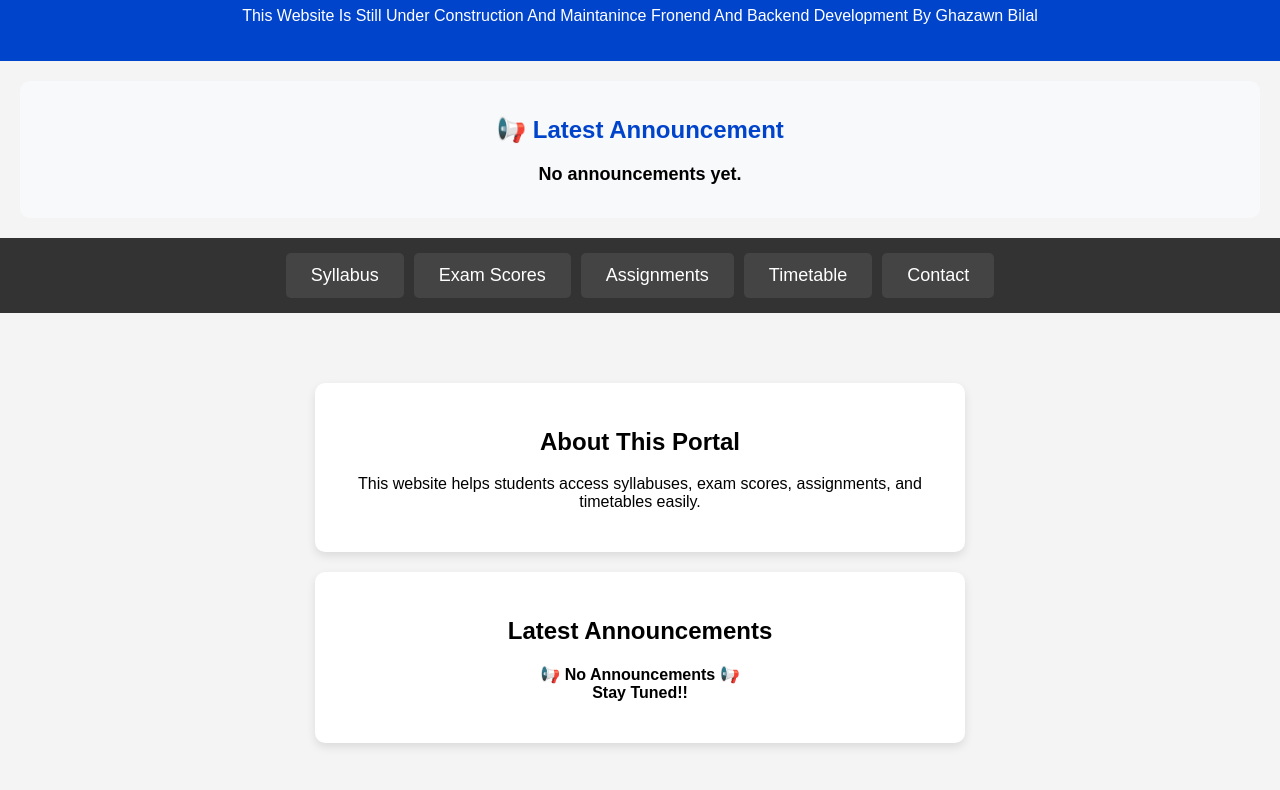
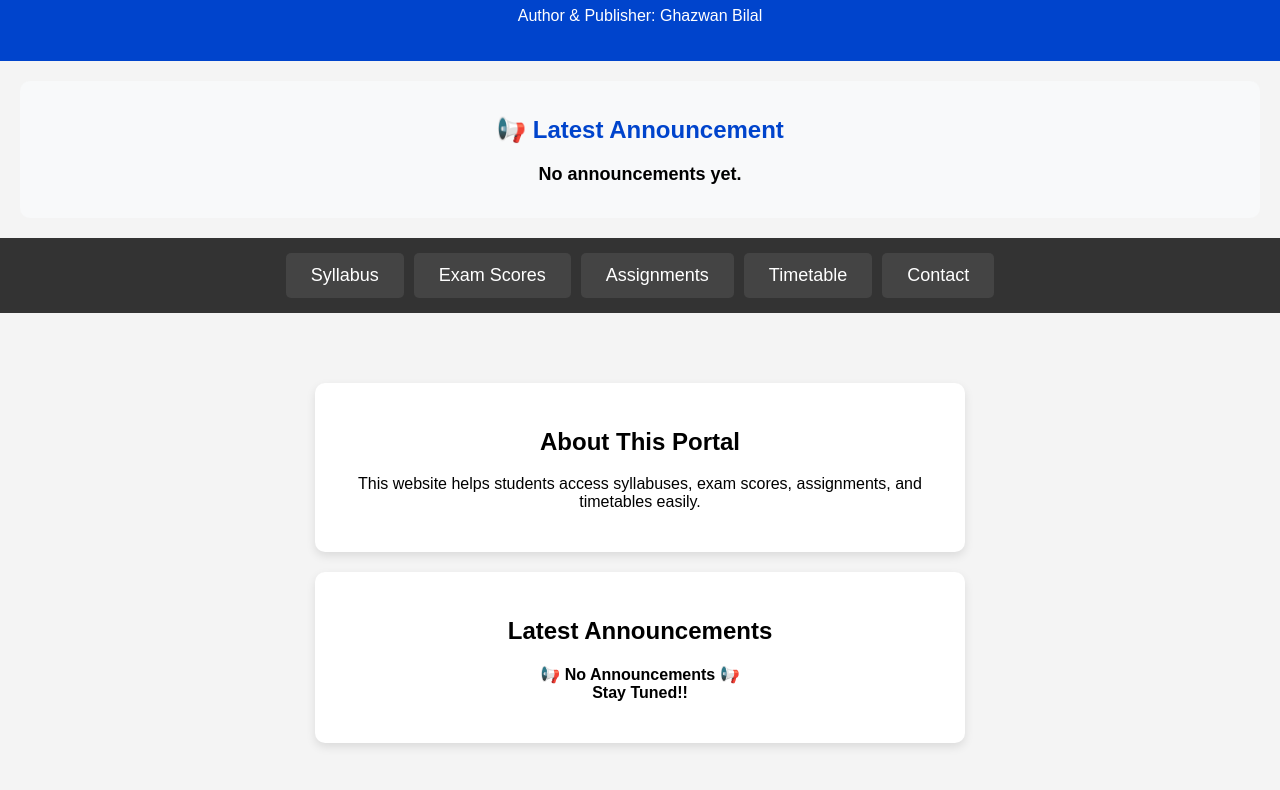
Before and after one commit to GhazwanBilal/school-website, a website: page index.html in a window 1280 px wide. Shown: the part 210-1000 px from the top of the page. Drawn offline with Linux system fonts and the light colour scheme; no server answers.

Commit message:
Update index.html

```diff
--- a/index.html
+++ b/index.html
@@ -74,8 +74,7 @@
         <img src="Example ghazwan bilal school monogram.PNG" alt="Ghazawn Bilal School">
         <h1>Welcome to the Official Website <br>Of Ghazwan Bilal School</h1>
         <P>
-            This Website Is Still Under Construction And Maintanince
-            Fronend And Backend Development By Ghazawn Bilal
+            Author & Publisher: Ghazwan Bilal
         </P>
     </header>
 
```
